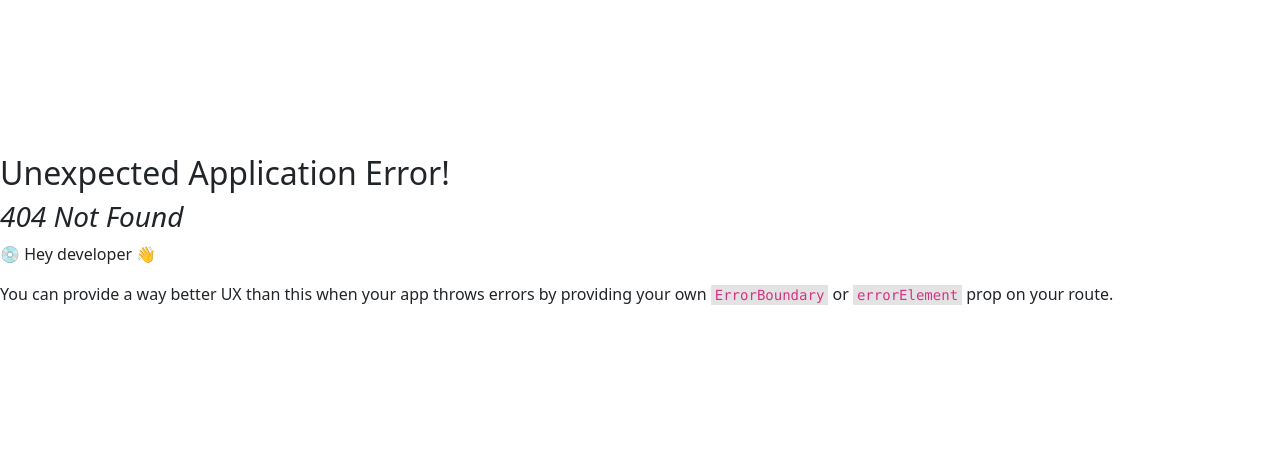
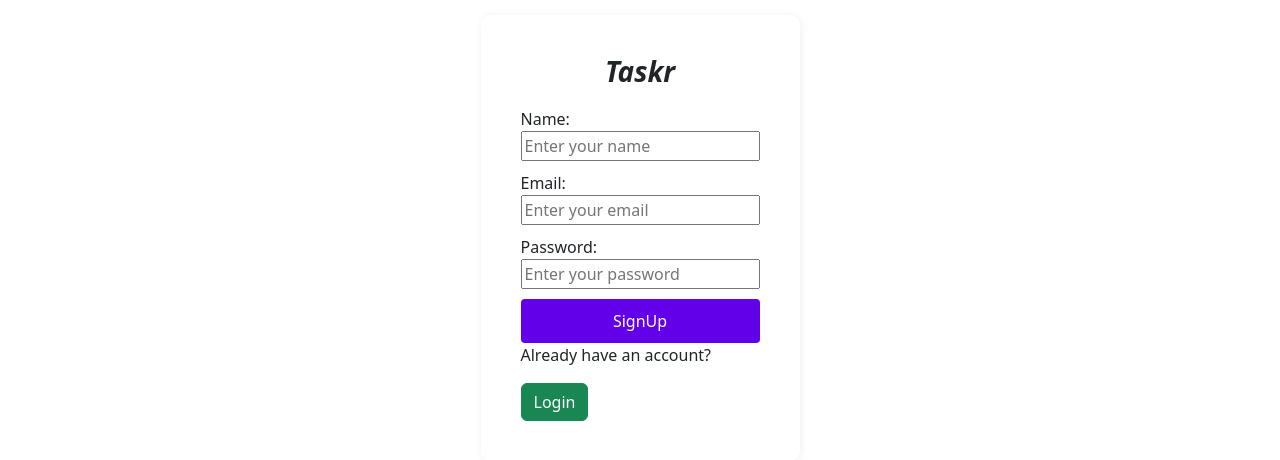
Before and after one commit to festusasiyanbi/taskr, a React (Vite) app in the folder frontend/: page /signup in a window 1280 px wide. Before the commit this address had no page. Shown: the part 162-622 px from the top of the page. Built offline with nearby package versions, Linux system fonts and the light colour scheme.

Commit message:
Modified the signup page

```diff
--- a/frontend/src/auth/Signup.jsx
+++ b/frontend/src/auth/Signup.jsx
@@ -0,0 +1,40 @@
+import React from 'react'
+import "../styles/signup.css"
+import { Link } from 'react-router-dom'
+
+
+
+const Signup = () => {
+  return (
+    <div className='user'>
+      <h3>Taskr</h3>
+      <form className='userForm'>
+        <div className='inputs'>
+            <label htmlFor='name'>Name:</label>
+            <input type='text' id='name'
+            autocomplete='off'
+            placeholder='Enter your name'
+            />
+            <label htmlFor='email'>Email:</label>
+            <input type='email' id='email'
+            autocomplete='off'
+            placeholder='Enter your email'
+            />
+            <label htmlFor='password'>Password:</label>
+            <input type='password' id='password'
+            autocomplete='off'
+            placeholder='Enter your password'
+            />
+            <button type="submit"  color='purple'>SignUp</button>
+        </div>
+      </form>
+      <div className='login'>
+        <p>Already have an account? </p>
+        <Link to ="/login" type="submit" class="btn btn-success">Login</Link>
+      </div>
+    </div>
+
+  )
+}
+
+export default Signup
--- a/frontend/src/index.css
+++ b/frontend/src/index.css
@@ -26,6 +26,8 @@ body {
   min-width: 320px;
   min-height: 100vh;
   background: #1b1c32;
+  justify-content: center;
+  align-items: center;
 }
 
 h1 {
--- a/frontend/src/main.jsx
+++ b/frontend/src/main.jsx
@@ -5,6 +5,7 @@ import './index.css'
 import 'bootstrap/dist/css/bootstrap.min.css';
 import { RouterProvider, createBrowserRouter } from "react-router-dom";
 import Login from './auth/Login.jsx';
+import Signup from './auth/Signup.jsx';
 
 const router = createBrowserRouter([
   {
@@ -14,6 +15,10 @@ const router = createBrowserRouter([
   {
     path: '/login',
   element: <Login />
+  },
+  {
+    path: '/signup',
+  element: <Signup />
   }
 ])
 
--- a/frontend/src/styles/login.css
+++ b/frontend/src/styles/login.css
@@ -9,7 +9,7 @@
     width: 100%;
     max-width: 400px;
     padding: 20px;
-    background: #fff;
+    background: #757171;
     border-radius: 8px;
     box-shadow: 0 4px 8px rgba(0, 0, 0, 0.1);
     text-align: center;
--- /dev/null
+++ b/frontend/src/styles/signup.css
@@ -0,0 +1,37 @@
+.user{
+    width:100%;
+    margin: 50px auto;
+    background-color:white;
+    padding: 40px;
+    border-radius: 10px;
+    box-shadow: 1px 1px 8px rgba(0,0,0,0.065);
+    justify-content: center;
+    align-items: center;
+
+  }
+
+  .user h3{
+  font-style:italic ;
+  text-align: center;
+  font-weight: bold;
+
+  }
+  .userForm .inputs{
+    width: 100%;
+    display: flex;
+    flex-direction: column ;
+  }
+
+  .userForm .inputs label{
+    margin-top: 10px;
+  }
+
+  userForm .inputs input{
+    margin-top: 5px;
+    padding: 10px;
+    background-color: rgb(12, 11, 11);
+  }
+
+  .inputs button{
+    margin-top: 10px;
+  }
```
